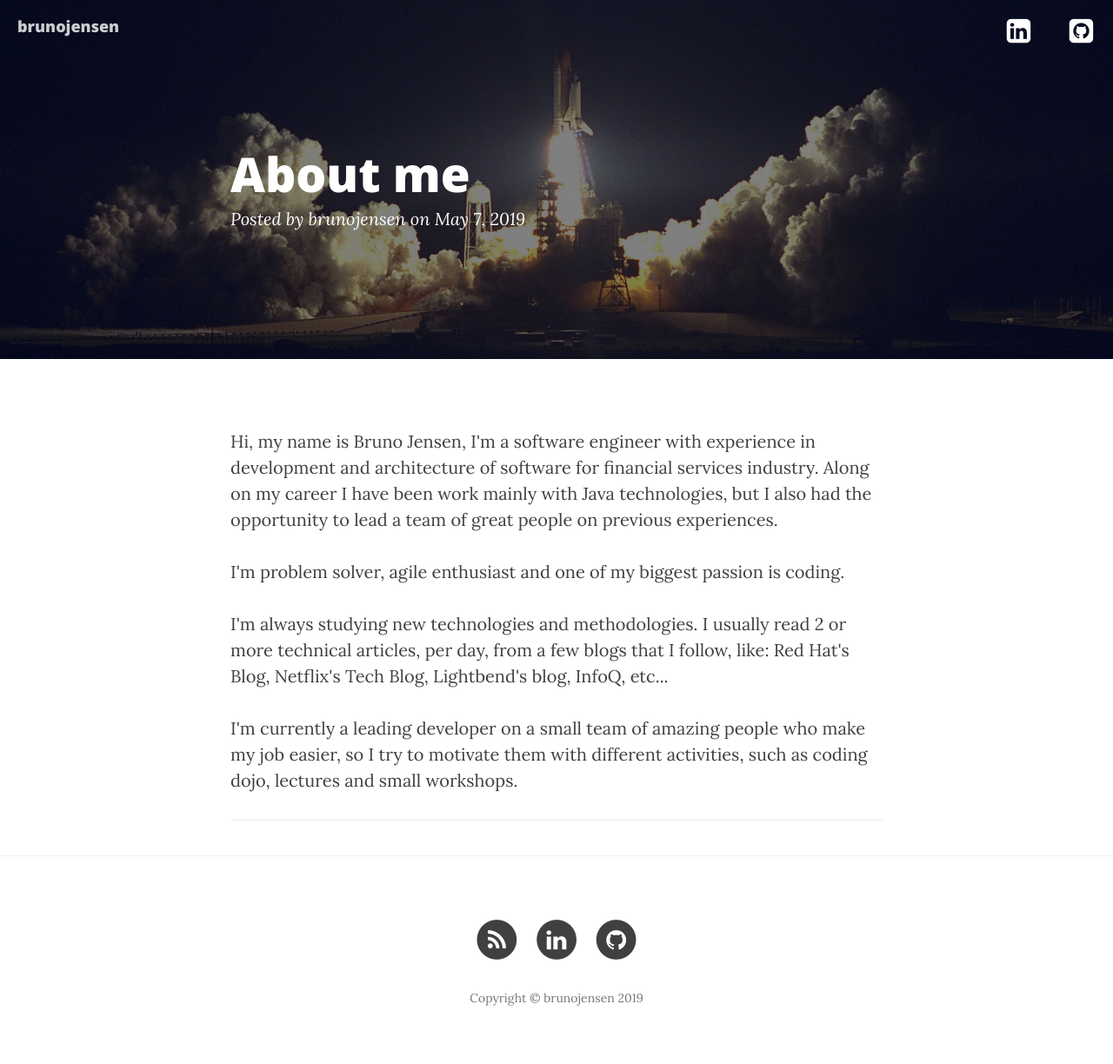
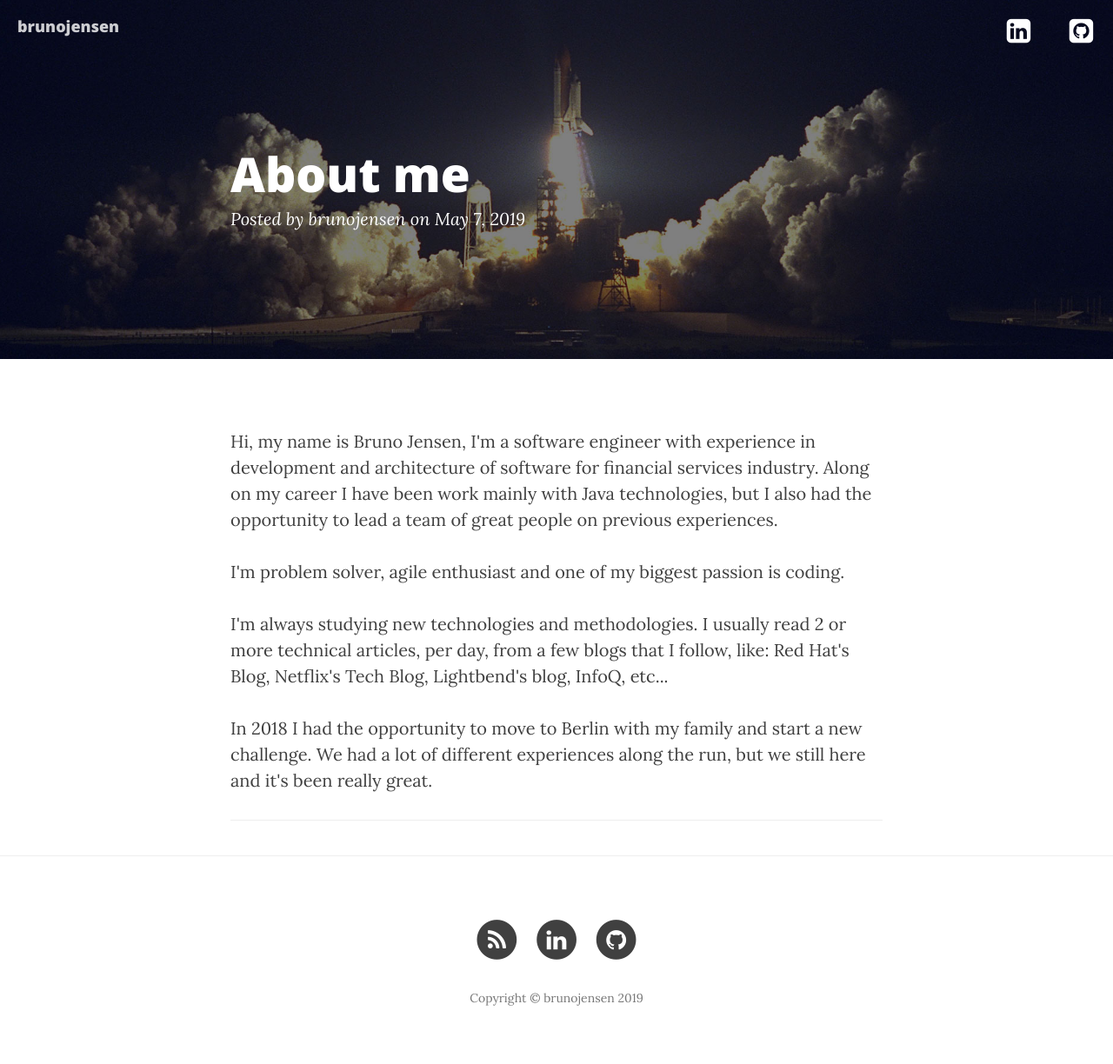
Before and after one commit to the-unknown-developer-podcast/the-unknown-developer-podcast.github.com, a Jekyll site: the page built from _posts/2019-05-07-about-me.markdown, in a window 1280 px wide. Shown: the whole page at 87% size. Built offline with Jekyll 4.4.1, drawn with Linux system fonts in a browser that asks for light colours; nearby versions of some CDN libraries.

Commit message:
another update

```diff
--- a/_posts/2019-05-07-about-me.markdown
+++ b/_posts/2019-05-07-about-me.markdown
@@ -9,4 +9,5 @@ header-img: img/post-bg-04.jpg
 <p>Hi, my name is Bruno Jensen, I'm a software engineer with experience in development and architecture of software for financial services industry. Along on my career I have been work mainly with Java technologies, but I also had the opportunity to lead a team of great people on previous experiences.</p>
 <p>I'm problem solver, agile enthusiast and one of my biggest passion is coding.</p>
 <p>I'm always studying new technologies and methodologies. I usually read 2 or more technical articles, per day, from a few blogs that I follow, like: Red Hat's Blog, Netflix's Tech Blog, Lightbend's blog, InfoQ, etc...</p>
-<p>I'm currently a leading developer on a small team of amazing people who make my job easier, so I try to motivate them with different activities, such as coding dojo, lectures and small workshops.</p>
+<p>In 2018 I had the opportunity to move to Berlin with my family and start a new challenge. We had a lot of
+different experiences along the run, but we still here and it's been really great.</p>
```
